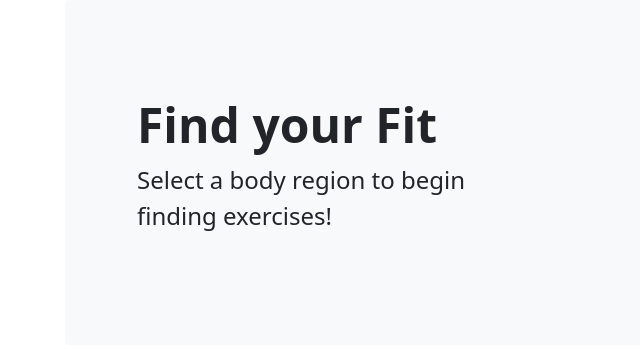
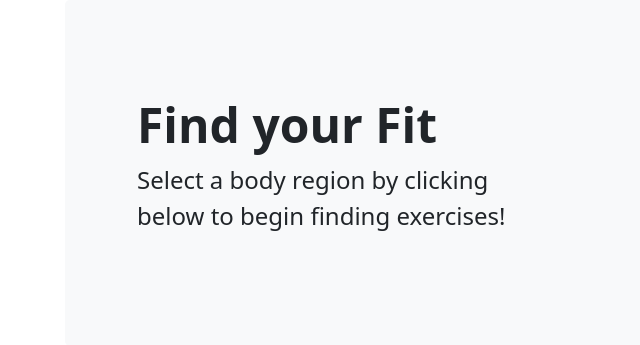
Before and after one commit to chadathin/cs361, a Flask app: page / in a window 1280 px wide. Shown: the top 345 px of the page, without its empty margins (207-847 px from the left). Run offline with Flask 2, Linux system fonts and the light colour scheme; some libraries are stand-ins or nearby versions.

```diff
--- a/project/templates/base.html
+++ b/project/templates/base.html
@@ -25,7 +25,7 @@
           <div class="p-5 mb-4 bg-light rounded-3">
             <div class="container-fluid py-5">
               <h1 class="display-5 fw-bold">Find your Fit</h1>
-              <p class="col-md-8 fs-4">Select a body region to begin finding exercises!</p>
+              <p class="col-md-8 fs-4">Select a body region by clicking below to begin finding exercises!</p>
             </div>
           </div>
           <!-- END Jubmbotron lookalike -->
```
